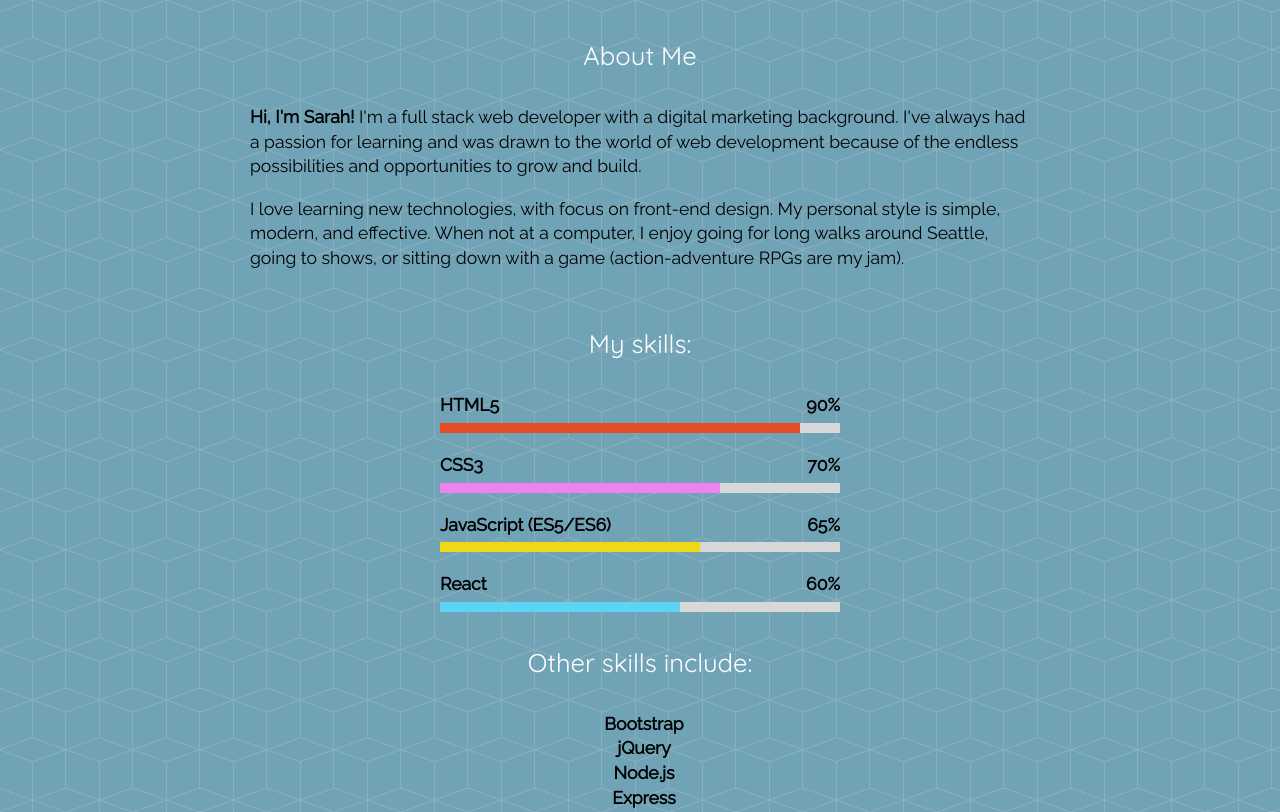
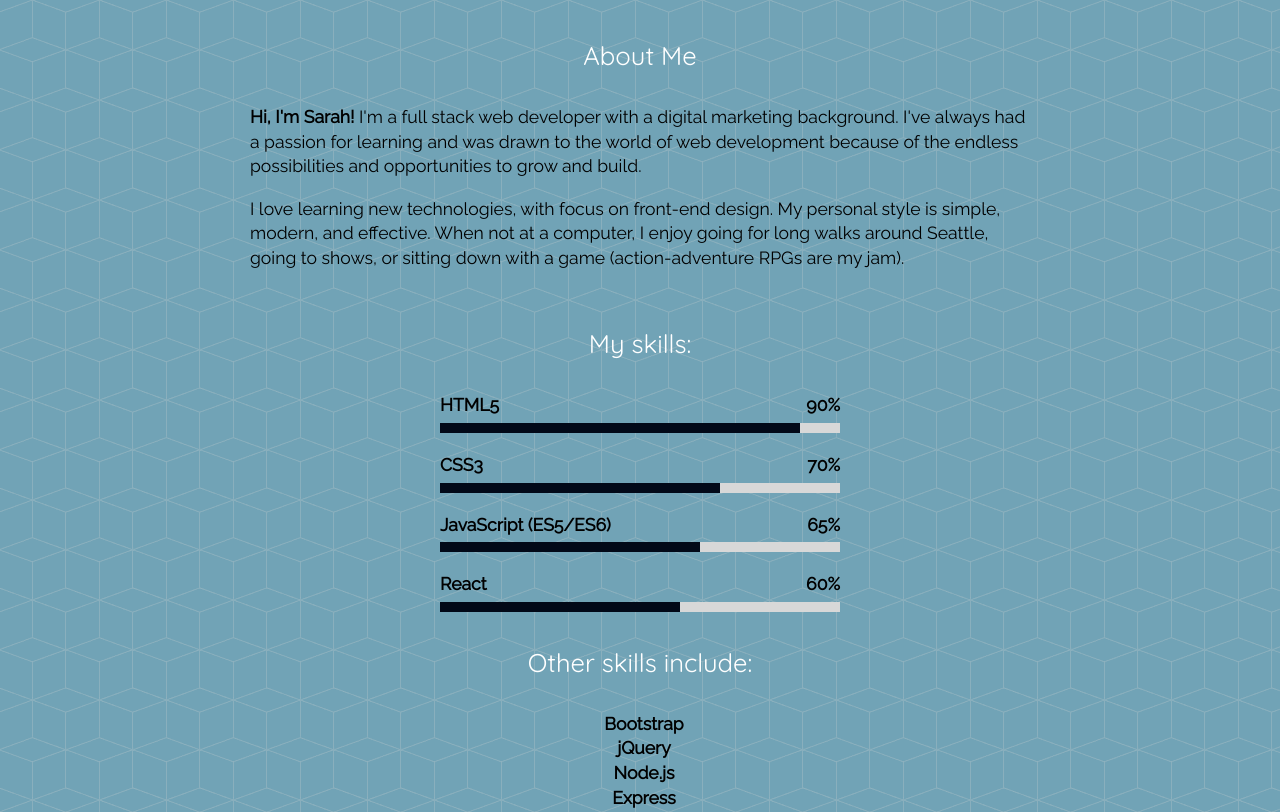
Before and after one commit to SarahMBeecroft/V4Portfolio, a plain HTML site: page index.html in a window 1280 px wide. Shown: the part 413-1225 px from the top of the page. Drawn offline with Linux system fonts and the light colour scheme.

Commit message:
Changed color of bars

```diff
--- a/style.css
+++ b/style.css
@@ -137,22 +137,22 @@ canvas {
 
 .bar-fill-html {
   width: 90%;
-  background-color: #e44d26;
+  background-color: #020918;
 }
 
 .bar-fill-css {
   width: 70%;
-  background-color: violet;
+  background-color: #020918;
 }
 
 .bar-fill-javascript {
   width: 65%;
-  background-color: #eed818;
+  background-color: #020918;
 }
 
 .bar-fill-react {
   width: 60%;
-  background-color: #5ed4f4;
+  background-color: #020918;
 }
 
 li {
```
